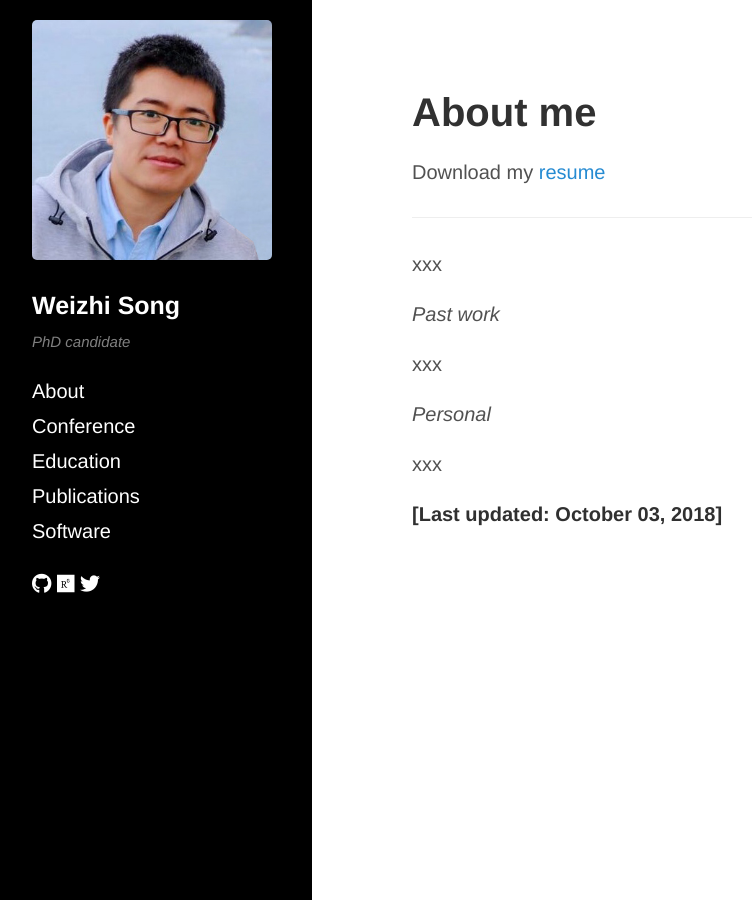
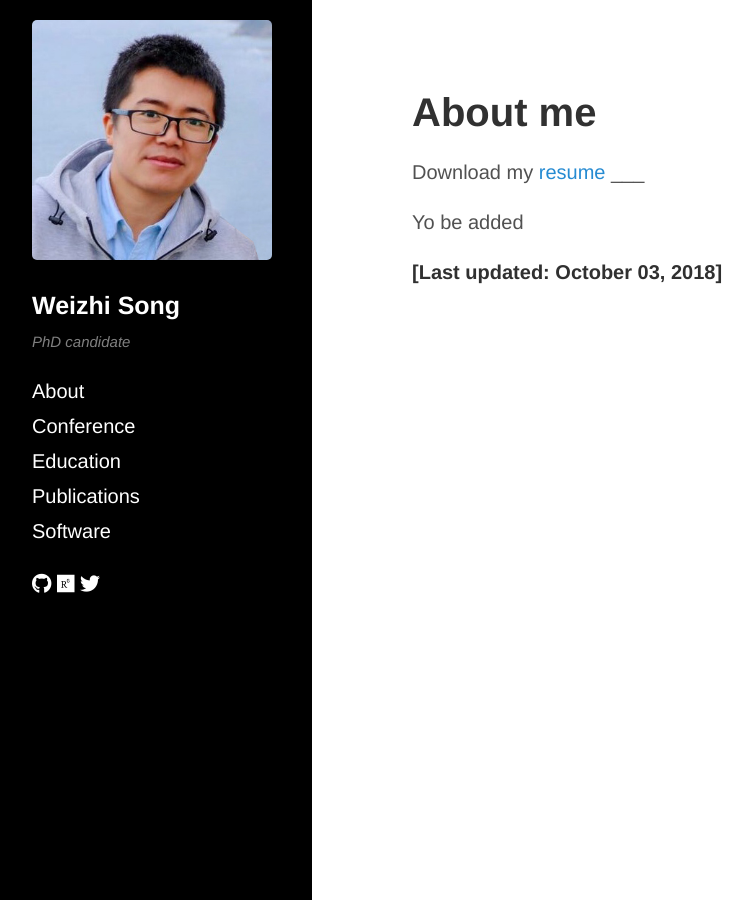
Before and after one commit to songweizhi/songweizhi.github.io, a Jekyll site: the page built from index.md, in a window 1280 px wide. Shown: the whole page, without its empty margins (8-760 px from the left). Built offline with Jekyll 4.4.1, drawn with Linux system fonts in a browser that asks for light colours; nearby versions of some CDN libraries.

Commit message:
Initial commit

```diff
--- a/index.md
+++ b/index.md
@@ -6,18 +6,8 @@
 <p><h1>About me</h1></p>
 
 Download my [resume](https://songweizhi.github.io/assets/pdfs/Weizhi_Song_resume.pdf)
-
 ___
 
-xxx
-
-*Past work*
-
-xxx
-
-*Personal*
-
-xxx
-
+Yo be added
 
 **[Last updated: October 03, 2018]**
```
